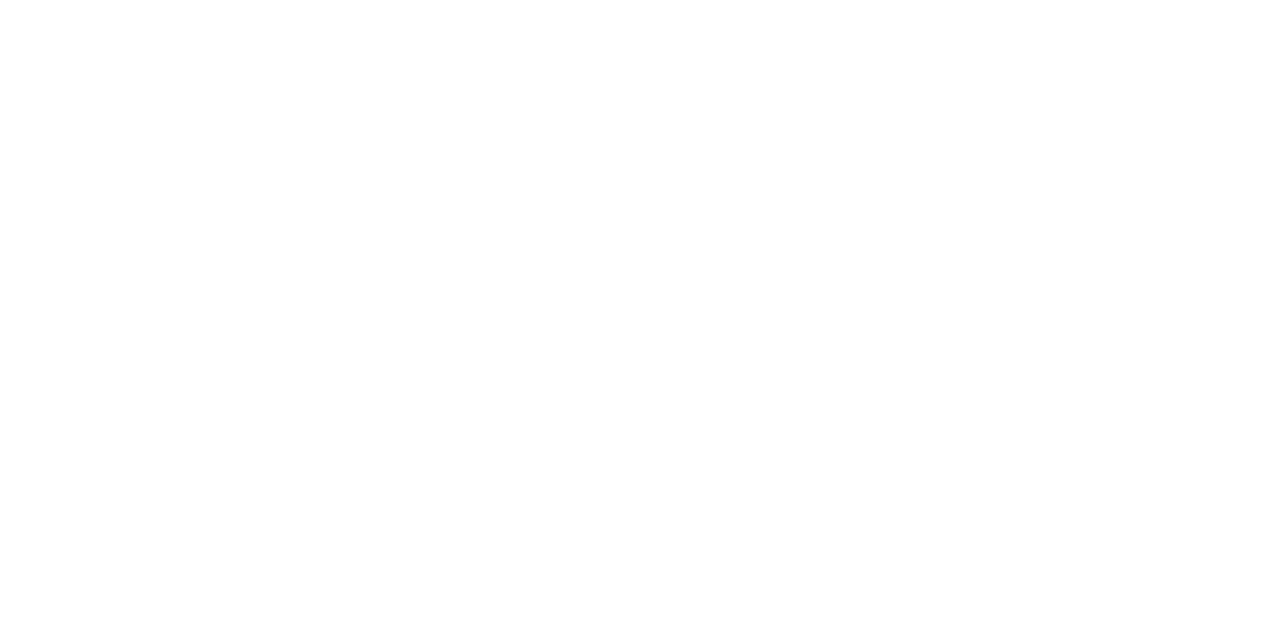
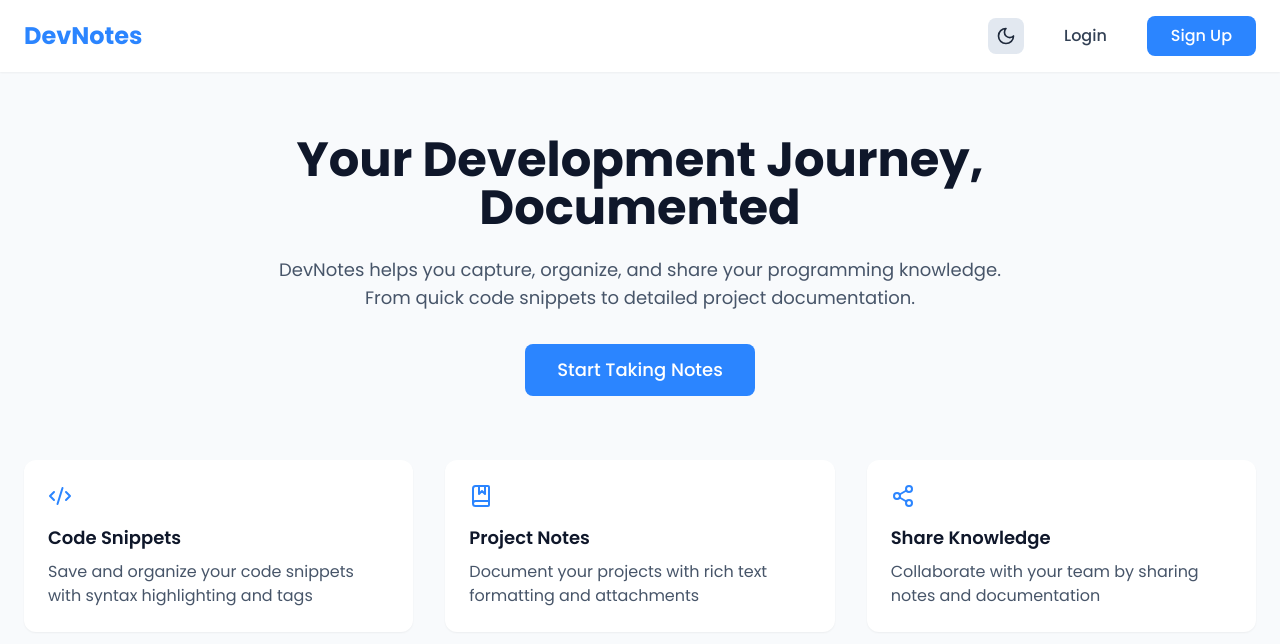
Before and after one commit to Kiwirish/DevNotes-FullStack-MERN-AWS-Application, a React (Vite) app in the folder frontend/notes-app/: page / in a window 1280 px wide. Before the commit this address had no page. Shown: the top 644 px of the page. Built offline with nearby package versions, Linux system fonts and the light colour scheme.

Commit message:
Dark-mode option working for HomePage.. Now for rest of app

```diff
--- a/frontend/notes-app/src/App.jsx
+++ b/frontend/notes-app/src/App.jsx
@@ -1,25 +1,28 @@
 import React from 'react'
 import { BrowserRouter as Router, Routes, Route } from "react-router-dom";
+import { ThemeProvider } from './utils/ThemeContext';
+
 import Home from './pages/Home/Home'
 import Login from './pages/Login/Login'
 import SignUp from './pages/SignUp/SignUp'
-//import HomePage from './pages/Home/HomePage'
+import HomePage from './pages/Home/HomePage'
 //      <Route path="/" exact element={<HomePage />} />
 
 
 
 const routes = (
 
+  <ThemeProvider>
   <Router>
     <Routes>
-
+      <Route path="/" exact element={<HomePage />} />
       <Route path="/dashboard" exact element={<Home />} />
       <Route path="/login" exact element={<Login />} />
       <Route path="/signup" exact element={<SignUp />} />
 
     </Routes>
   </Router>
-
+</ThemeProvider>
 
 )
 
--- /dev/null
+++ b/frontend/notes-app/src/components/Theme/ThemeToggle.jsx
@@ -0,0 +1,23 @@
+import React from 'react';
+import { Moon, Sun } from 'lucide-react';
+import { useTheme } from '../../utils/ThemeContext';
+
+const ThemeToggle = () => {
+    const { isDark, toggleTheme } = useTheme();
+
+    return (
+        <button
+            onClick={toggleTheme}
+            className="p-2 rounded-lg bg-slate-200 dark:bg-slate-700 text-slate-800 dark:text-slate-200 hover:bg-slate-300 dark:hover:bg-slate-600 transition-colors"
+            aria-label="Toggle theme"
+        >
+            {isDark ? (
+                <Sun className="w-5 h-5" />
+            ) : (
+                <Moon className="w-5 h-5" />
+            )}
+        </button>
+    );
+};
+
+export default ThemeToggle;
--- a/frontend/notes-app/src/pages/Home/HomePage.jsx
+++ b/frontend/notes-app/src/pages/Home/HomePage.jsx
@@ -1,21 +1,22 @@
 import React from 'react';
 import { Link } from 'react-router-dom';
-import { motion } from 'framer-motion';
-import { LightBulbIcon, PencilIcon, ShareIcon } from 'lucide-react';
+import { Code2, BookMarked, Share2 } from 'lucide-react';
+import ThemeToggle from '../../components/Theme/ThemeToggle';
 
 const HomePage = () => {
     return (
-    <div className="min-h-screen bg-gradient-to-b from-slate-50 to-slate-100">
+        <div className="min-h-screen bg-slate-50 dark:bg-slate-900 transition-colors duration-200">
             {/* Navigation */}
-      <nav className="bg-white shadow-sm">
+            <nav className="bg-white dark:bg-slate-800 shadow-sm">
                 <div className="container mx-auto px-6 py-4">
                     <div className="flex items-center justify-between">
-            <h1 className="text-2xl font-bold text-primary">DevNotes</h1>
-            <div className="space-x-4">
-              <Link to="/login" className="px-6 py-2 text-primary hover:text-blue-600 font-medium">
+                        <h1 className="text-2xl font-bold text-primary dark:text-blue-400">DevNotes</h1>
+                        <div className="flex items-center space-x-4">
+                            <ThemeToggle />
+                            <Link to="/login" className="px-6 py-2 text-slate-700 dark:text-slate-200 hover:text-primary dark:hover:text-blue-400 font-medium">
                                 Login
                             </Link>
-              <Link to="/signup" className="px-6 py-2 bg-primary hover:bg-blue-600 text-white rounded-lg font-medium transition-colors">
+                            <Link to="/signup" className="px-6 py-2 bg-primary hover:bg-blue-600 dark:bg-blue-600 dark:hover:bg-blue-500 text-white rounded-lg font-medium transition-colors">
                                 Sign Up
                             </Link>
                         </div>
@@ -25,52 +26,35 @@
 
             {/* Hero Section */}
             <div className="container mx-auto px-6 py-16">
-        <div className="flex flex-col lg:flex-row items-center justify-between">
-          <motion.div
-            initial={{ opacity: 0, y: 20 }}
-            animate={{ opacity: 1, y: 0 }}
-            transition={{ duration: 0.6 }}
-            className="lg:w-1/2"
-          >
-            <h2 className="text-5xl font-bold text-slate-900 mb-6">
-              Capture Your Code Ideas with DevNotes
+                <div className="text-center max-w-3xl mx-auto">
+                    <h2 className="text-4xl md:text-5xl font-bold text-slate-900 dark:text-white mb-6">
+                        Your Development Journey, Documented
                     </h2>
-            <p className="text-lg text-slate-600 mb-8">
-              A modern note-taking platform designed specifically for developers. Store snippets, document projects, and share your knowledge.
+                    <p className="text-lg text-slate-600 dark:text-slate-300 mb-8">
+                        DevNotes helps you capture, organize, and share your programming knowledge. From quick code snippets to detailed project documentation.
                     </p>
-            <Link to="/signup" className="px-8 py-3 bg-primary hover:bg-blue-600 text-white rounded-lg font-medium text-lg transition-colors inline-block">
-              Get Started Free
+                    <Link to="/signup" className="px-8 py-3 bg-primary hover:bg-blue-600 dark:bg-blue-600 dark:hover:bg-blue-500 text-white rounded-lg font-medium text-lg transition-colors inline-block">
+                        Start Taking Notes
                     </Link>
-          </motion.div>
+                </div>
 
                 {/* Feature Cards */}
-          <motion.div
-            initial={{ opacity: 0, y: 20 }}
-            animate={{ opacity: 1, y: 0 }}
-            transition={{ duration: 0.6, delay: 0.2 }}
-            className="lg:w-1/2 grid grid-cols-1 md:grid-cols-2 gap-6 mt-12 lg:mt-0"
-          >
+                <div className="grid md:grid-cols-3 gap-8 mt-16">
                     <FeatureCard
-              icon={<LightBulbIcon className="w-8 h-8" />}
-              title="Capture Ideas"
-              description="Quick and easy note-taking for your development journey"
+                        icon={<Code2 className="w-6 h-6" />}
+                        title="Code Snippets"
+                        description="Save and organize your code snippets with syntax highlighting and tags"
                     />
                     <FeatureCard
-              icon={<PencilIcon className="w-8 h-8" />}
-              title="Code Snippets"
-              description="Store and organize your code snippets efficiently"
+                        icon={<BookMarked className="w-6 h-6" />}
+                        title="Project Notes"
+                        description="Document your projects with rich text formatting and attachments"
                     />
                     <FeatureCard
-              icon={<ShareIcon className="w-8 h-8" />}
+                        icon={<Share2 className="w-6 h-6" />}
                         title="Share Knowledge"
-              description="Collaborate and share notes with your team"
+                        description="Collaborate with your team by sharing notes and documentation"
                     />
-            <FeatureCard
-              icon={<LightBulbIcon className="w-8 h-8" />}
-              title="Stay Organized"
-              description="Tag and categorize your notes for easy access"
-            />
-          </motion.div>
                 </div>
             </div>
         </div>
@@ -78,12 +62,16 @@
 };
 
 const FeatureCard = ({ icon, title, description }) => (
-  <div className="bg-white p-6 rounded-xl shadow-sm hover:shadow-md transition-shadow">
-    <div className="text-primary mb-4">
+    <div className="p-6 bg-white dark:bg-slate-800 rounded-xl shadow-sm hover:shadow-md transition-all">
+        <div className="text-primary dark:text-blue-400 mb-4">
             {icon}
         </div>
-    <h3 className="text-lg font-semibold text-slate-900 mb-2">{title}</h3>
-    <p className="text-slate-600">{description}</p>
+        <h3 className="text-lg font-semibold text-slate-900 dark:text-white mb-2">
+            {title}
+        </h3>
+        <p className="text-slate-600 dark:text-slate-300">
+            {description}
+        </p>
     </div>
 );
 
--- a/frontend/notes-app/src/pages/SignUp/SignUp.jsx
+++ b/frontend/notes-app/src/pages/SignUp/SignUp.jsx
@@ -74,7 +74,7 @@
         <div className="flex items-center justify-center mt-28">
             <div className="w-96 border rounded bg-white px-7 py-10">
                 <form onSubmit={handleSignUp}>
-                    <h4 className="text-2xl mb-7">SignUp</h4>
+                    <h4 className="text-2xl mb-7">Sign Up</h4>
 
                     <input
                     type="text"
--- /dev/null
+++ b/frontend/notes-app/src/utils/ThemeContext.jsx
@@ -0,0 +1,40 @@
+import React, { createContext, useContext, useState, useEffect } from 'react';
+
+const ThemeContext = createContext();
+
+export const ThemeProvider = ({ children }) => {
+    const [isDark, setIsDark] = useState(() => {
+        // Check if user has a saved preference
+        const saved = localStorage.getItem('theme');
+        return saved === 'dark';
+    });
+
+    useEffect(() => {
+        // Update the HTML class when theme changes
+        if (isDark) {
+            document.documentElement.classList.add('dark');
+            localStorage.setItem('theme', 'dark');
+        } else {
+            document.documentElement.classList.remove('dark');
+            localStorage.setItem('theme', 'light');
+        }
+    }, [isDark]);
+
+    const toggleTheme = () => {
+        setIsDark(!isDark);
+    };
+
+    return (
+        <ThemeContext.Provider value={{ isDark, toggleTheme }}>
+            {children}
+        </ThemeContext.Provider>
+    );
+};
+
+export const useTheme = () => {
+    const context = useContext(ThemeContext);
+    if (context === undefined) {
+        throw new Error('useTheme must be used within a ThemeProvider');
+    }
+    return context;
+};
--- a/frontend/notes-app/tailwind.config.js
+++ b/frontend/notes-app/tailwind.config.js
@@ -4,6 +4,7 @@
     "./index.html",
     "./src/**/*.{js,ts,jsx,tsx}",
   ],
+  darkMode: 'class',
   theme: {
     extend: {
       //colours used in project
```
Lines whose indentation alone changed are shown as unchanged.
